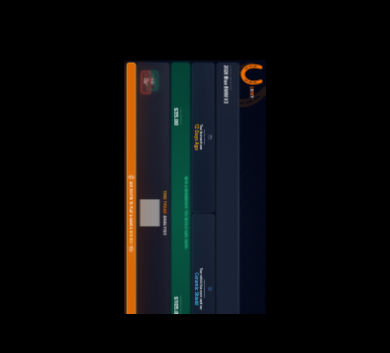
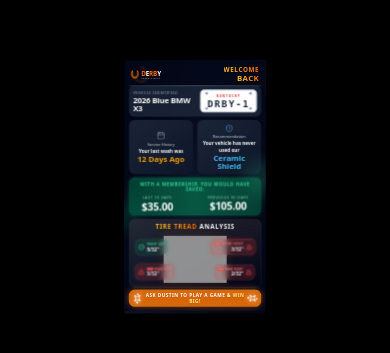
Before and after one commit to davidkuchenski-web/ASA, a React (Vite) app: page /#/digital-sign in a window 390 px wide. Shown: the part 235-588 px from the top of the page. Built offline with nearby package versions, Linux system fonts and the light colour scheme; grey boxes are pictures that could not be loaded.

Commit message:
Robust rotation: detect orientation, size at design, scale and translate properly

```diff
--- a/src/app/components/DigitalSign.tsx
+++ b/src/app/components/DigitalSign.tsx
@@ -1,17 +1,53 @@
 import { motion } from 'motion/react';
-import { useEffect } from 'react';
+import { useEffect, useState } from 'react';
 import { Logo } from './Logo';
 import { ShieldAlert, CheckCircle2, AlertTriangle, Calendar, Sparkles } from 'lucide-react';
 import { AnimatedBackground } from './AnimatedBackground';
 import carTopView from '../../imports/—Pngtree—top_view_of_a_sleek_20979523.png';
 
+const DESIGN_W = 1080;
+const DESIGN_H = 1920;
+
 export function DigitalSign() {
+  const [style, setStyle] = useState<React.CSSProperties>({
+    position: 'fixed',
+    top: 0,
+    left: 0,
+    width: `${DESIGN_W}px`,
+    height: `${DESIGN_H}px`,
+  });
+
   useEffect(() => {
     const apply = () => {
-      // Viewport is landscape 1920x1080. Content is rotated 90° to appear portrait.
-      // Design is 1080 wide × 1920 tall → maps to viewport height × viewport width.
-      const fs = Math.min(window.innerHeight / 1080, window.innerWidth / 1920) * 16;
-      document.documentElement.style.fontSize = `${fs}px`;
+      const vw = window.innerWidth;
+      const vh = window.innerHeight;
+      const isLandscape = vw > vh;
+
+      let scale: number;
+      let transform: string;
+      if (isLandscape) {
+        // Landscape viewport. Rotate portrait design 90° CW to fit.
+        scale = Math.min(vh / DESIGN_W, vw / DESIGN_H);
+        // After scale and rotate, the (scaled) design occupies
+        // scale*DESIGN_H wide × scale*DESIGN_W tall.
+        // Position top-left via translate:
+        transform = `translate(${vw}px, 0) rotate(90deg) scale(${scale})`;
+      } else {
+        // Portrait viewport, no rotation.
+        scale = Math.min(vw / DESIGN_W, vh / DESIGN_H);
+        transform = `scale(${scale})`;
+      }
+
+      setStyle({
+        position: 'fixed',
+        top: 0,
+        left: 0,
+        width: `${DESIGN_W}px`,
+        height: `${DESIGN_H}px`,
+        transformOrigin: 'top left',
+        transform,
+      });
+
       document.documentElement.style.margin = '0';
       document.documentElement.style.padding = '0';
       document.documentElement.style.overflow = 'hidden';
@@ -21,24 +57,13 @@
     };
     apply();
     window.addEventListener('resize', apply);
-    return () => {
-      window.removeEventListener('resize', apply);
-      document.documentElement.style.fontSize = '';
-    };
+    return () => window.removeEventListener('resize', apply);
   }, []);
 
   return (
     <div
-      className="bg-gradient-to-br from-slate-950 via-slate-900 to-amber-950/20 overflow-hidden flex flex-col p-6 gap-3 shadow-2xl select-none"
-      style={{
-        position: 'fixed',
-        top: 0,
-        left: 0,
-        width: '100vh',
-        height: '100vw',
-        transformOrigin: 'top left',
-        transform: 'translate(100vw, 0) rotate(90deg)',
-      }}
+      className="bg-gradient-to-br from-slate-950 via-slate-900 to-amber-950/20 overflow-hidden flex flex-col p-8 gap-4 shadow-2xl select-none"
+      style={style}
     >
       <AnimatedBackground />
 
```
